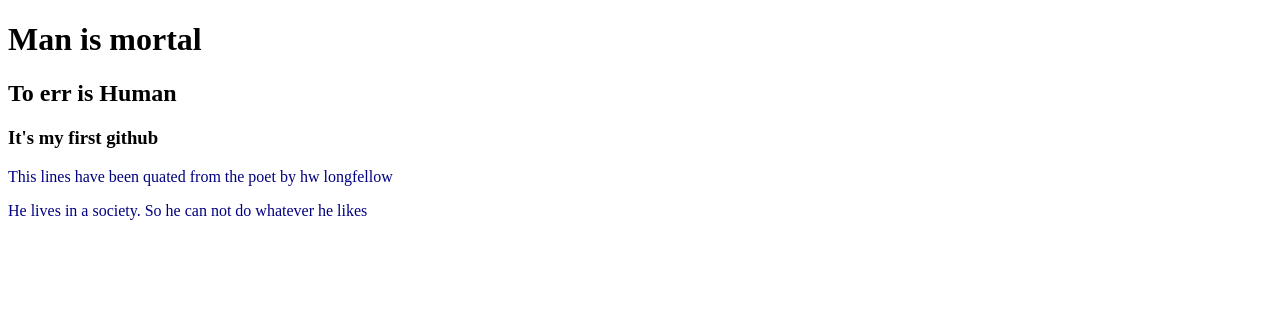
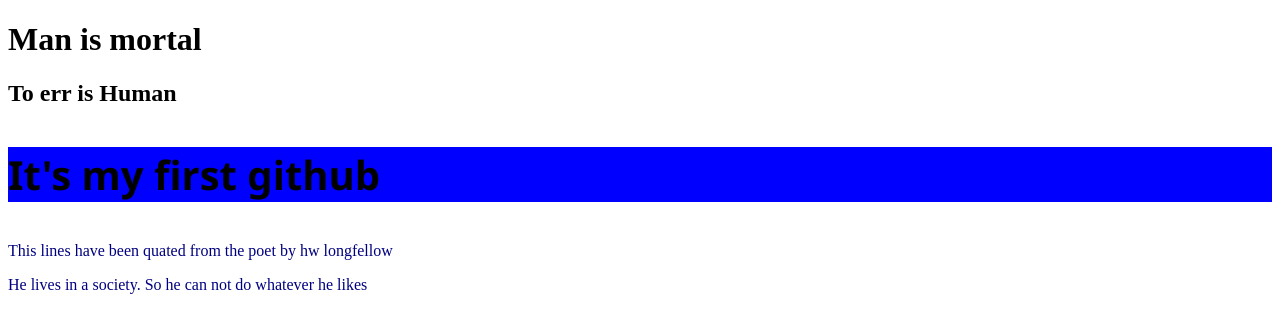
Before and after one commit to SumanProbir/my-second-repo-, a plain HTML site: page index.html in a window 1280 px wide. Drawn offline with Linux system fonts and the light colour scheme.

Commit message:
h3 tag font change

```diff
--- a/style.css
+++ b/style.css
@@ -1,3 +1,9 @@
 p{
     color: navy;
 }
+
+h3{
+    font-size: 40px;
+    font-family: 'Segoe UI', Tahoma, Geneva, Verdana, sans-serif;
+    background-color: blue;
+}
```
